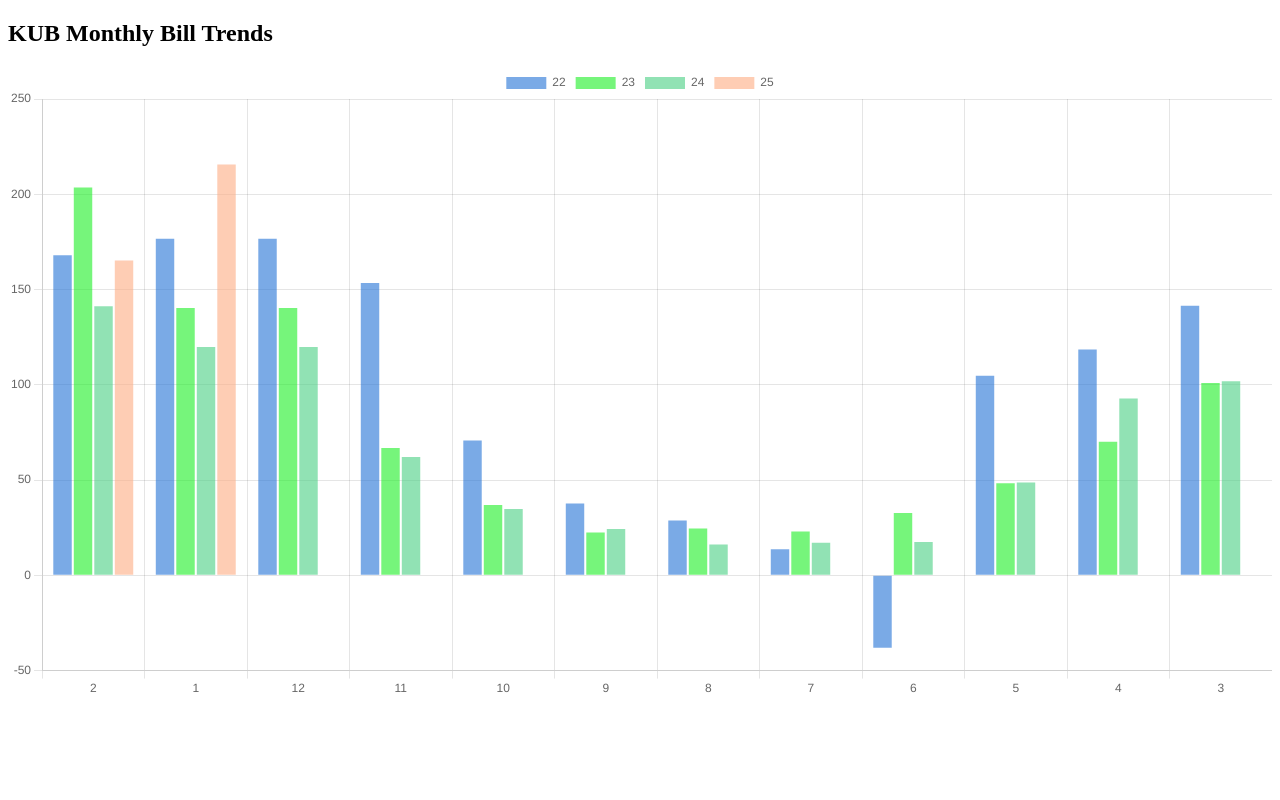
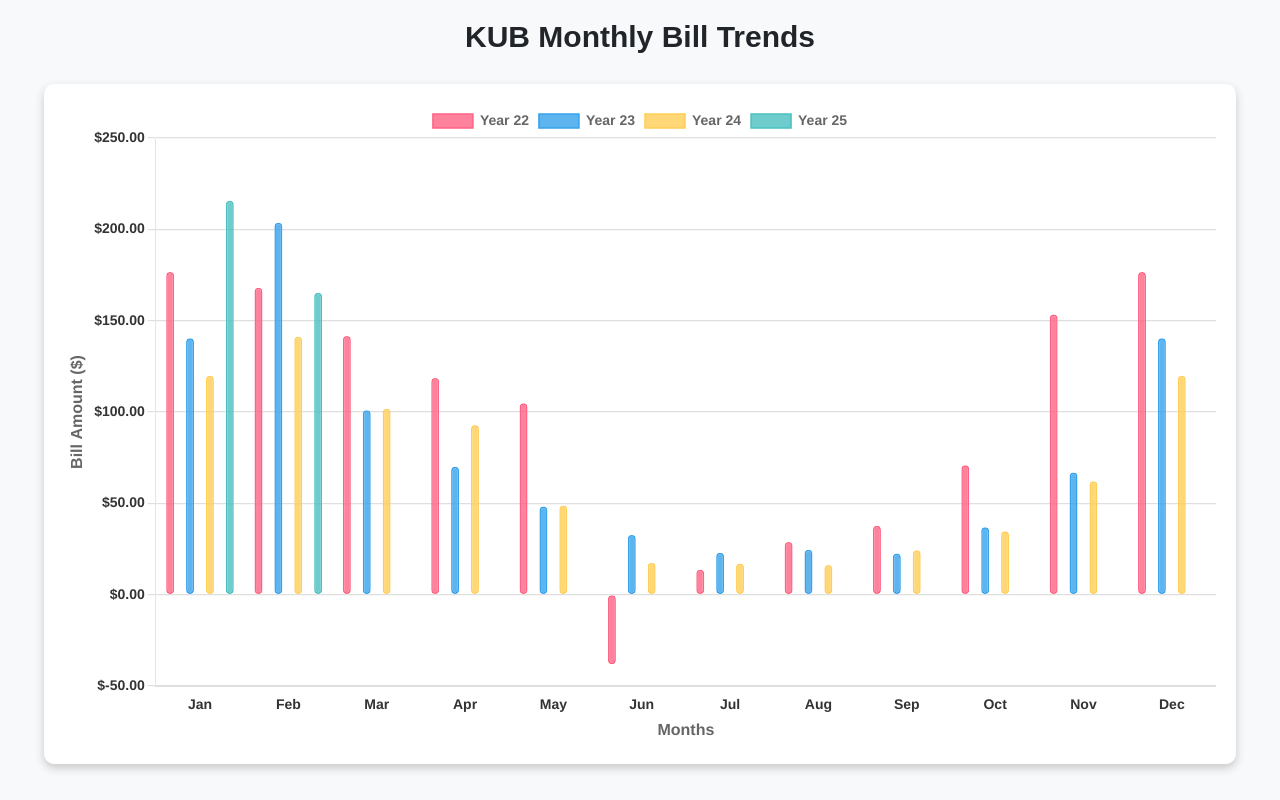
Before and after one commit to amithnarayanphd/kub-bill-tracker, a Flask app: page / in a window 1280 px wide. Run offline with Flask 3, Linux system fonts and the light colour scheme; data comes from the database, SQL or seed files in the repository.

Commit message:
Final visual improvements with sharp colors & gridlines

```diff
--- a/templates/index.html
+++ b/templates/index.html
@@ -1,40 +1,119 @@
 <!DOCTYPE html>
 <html lang="en">
 <head>
-    <title>KUB Bill Tracker</title>
+    <meta charset="UTF-8">
+    <meta name="viewport" content="width=device-width, initial-scale=1.0">
+    <title>KUB Monthly Bill Trends</title>
     <script src="https://cdn.jsdelivr.net/npm/chart.js"></script>
+    <style>
+        body {
+            font-family: Arial, sans-serif;
+            background-color: #f8f9fa;
+            text-align: center;
+            margin: 0;
+            padding: 0;
+        }
+        h2 {
+            color: #212529;
+            font-size: 30px;
+            margin-top: 20px;
+        }
+        .chart-container {
+            width: 100vw;
+	    height: 80vh;
+            max-width: 90%;
+            margin: 30px auto;
+            padding: 20px;
+            background: white;
+            border-radius: 10px;
+            box-shadow: 0 4px 10px rgba(0, 0, 0, 0.2);
+        }
+        canvas {
+            width: 100% !important;
+            height: 100% !important;
+        }
+    </style>
 </head>
 <body>
     <h2>KUB Monthly Bill Trends</h2>
-    <canvas id="billChart"></canvas>
+    <div class="chart-container">
+        <canvas id="billChart"></canvas>
+    </div>
 
     <script>
         const ctx = document.getElementById('billChart').getContext('2d');
 
+        // Get bills from Flask
         const bills = {{ bills | tojson }};
 
-        const months = [...new Set(bills.map(b => b.month_year.split("-")[0]))];
+        // Define months in correct order
+        const monthOrder = ["1", "2", "3", "4", "5", "6", "7", "8", "9", "10", "11", "12"];
+        const monthNames = {
+            "1": "Jan", "2": "Feb", "3": "Mar", "4": "Apr", "5": "May", "6": "Jun",
+            "7": "Jul", "8": "Aug", "9": "Sep", "10": "Oct", "11": "Nov", "12": "Dec"
+        };
+
+        // Extract unique years and sort them
         const years = [...new Set(bills.map(b => b.month_year.split("-")[2]))].sort();
 
-        const datasets = years.map(year => ({
-            label: year,
-            data: months.map(month => {
-                const bill = bills.find(b => b.month_year.startsWith(month) && b.month_year.endsWith(year));
-                return bill ? bill.amount : 0;
+        // Define better color palette (sharp colors)
+        const colorPalette = [
+            "rgba(255, 99, 132, 0.8)",   // Bright Red
+            "rgba(54, 162, 235, 0.8)",   // Vivid Blue
+            "rgba(255, 206, 86, 0.8)",   // Yellow Gold
+            "rgba(75, 192, 192, 0.8)",   // Teal
+            "rgba(153, 102, 255, 0.8)",  // Purple
+            "rgba(255, 159, 64, 0.8)",   // Orange
+            "rgba(233, 30, 99, 0.8)",    // Deep Pink
+            "rgba(0, 188, 212, 0.8)",    // Cyan
+            "rgba(66, 133, 244, 0.8)",   // Google Blue
+            "rgba(52, 168, 83, 0.8)",    // Google Green
+        ];
+
+        // Organize data month-wise for every year
+        let datasets = years.map((year, index) => ({
+            label: `Year ${year}`,
+            data: monthOrder.map(month => {
+                let bill = bills.find(b => b.month_year.startsWith(month) && b.month_year.endsWith(year));
+                return bill ? bill.amount : null; // Ensures all months are plotted
             }),
-            backgroundColor: `rgba(${Math.random()*255}, ${Math.random()*255}, ${Math.random()*255}, 0.6)`
+            backgroundColor: colorPalette[index % colorPalette.length],
+            borderColor: colorPalette[index % colorPalette.length].replace("0.8", "1"), // Sharper border
+            borderWidth: 1.5,
+            barPercentage: 0.4,  // Prevents overlapping
+            categoryPercentage: 0.9  // Adjusts spacing between groups
         }));
 
+        // Chart configuration
         new Chart(ctx, {
             type: 'bar',
             data: {
-                labels: months,
+                labels: monthOrder.map(m => monthNames[m]),  // Show actual month names
                 datasets: datasets
             },
             options: {
                 responsive: true,
+                maintainAspectRatio: false,
                 plugins: {
-                    legend: { position: 'top' }
+                    legend: { position: 'top', labels: { font: { size: 14, weight: "bold" } } }
+                },
+                scales: {
+                    x: {
+                        title: { display: true, text: "Months", font: { size: 16, weight: "bold" } },
+                        ticks: { font: { size: 14, weight: "bold" }, color: "#333" },
+                        grid: { display: false }
+                    },
+                    y: {
+                        title: { display: true, text: "Bill Amount ($)", font: { size: 16, weight: "bold" } },
+                        ticks: { font: { size: 14, weight: "bold" }, color: "#333", callback: value => `$${value.toFixed(2)}` },
+                        grid: { color: "rgba(150, 150, 150, 0.3)", lineWidth: 1.2 } // Adds horizontal gridlines
+                    }
+                },
+                elements: {
+                    bar: {
+                        borderRadius: 4, // Slight 3D effect
+                        borderSkipped: false,
+                    }
                 }
             }
         });
```
